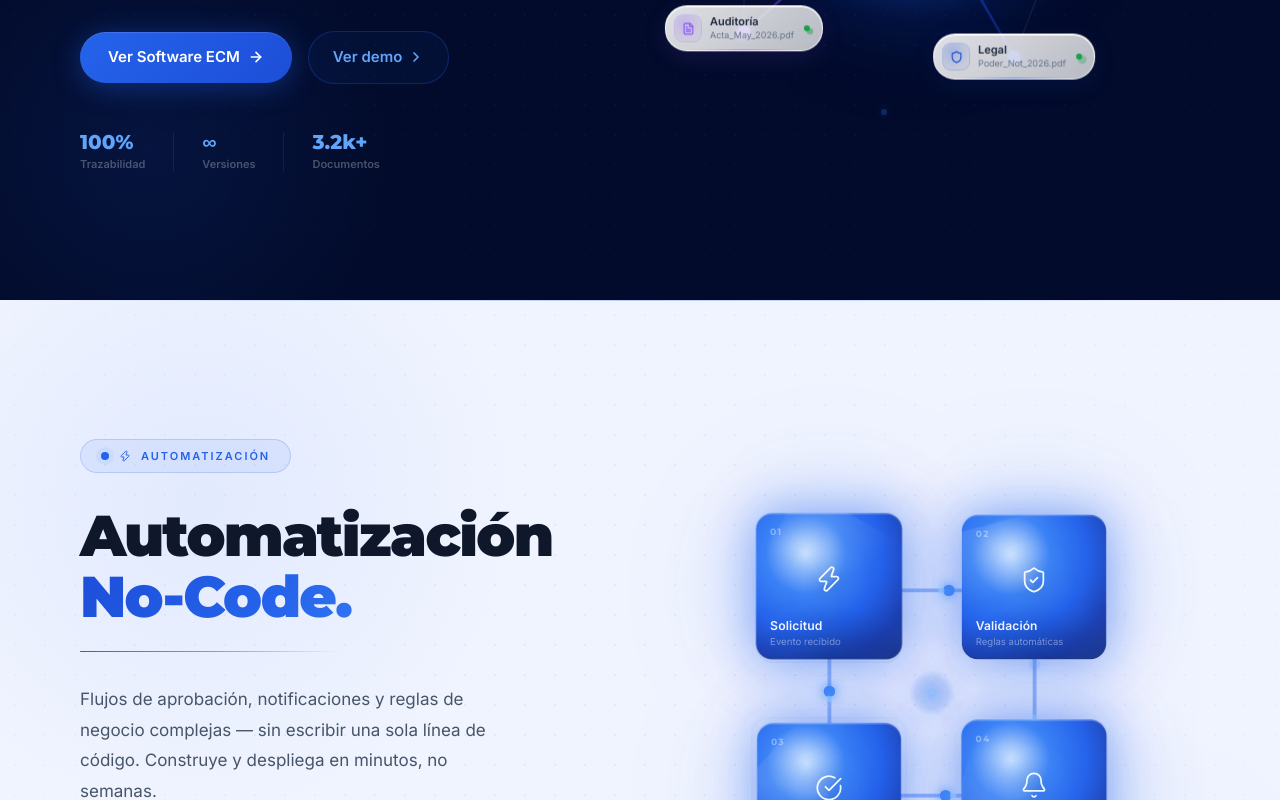
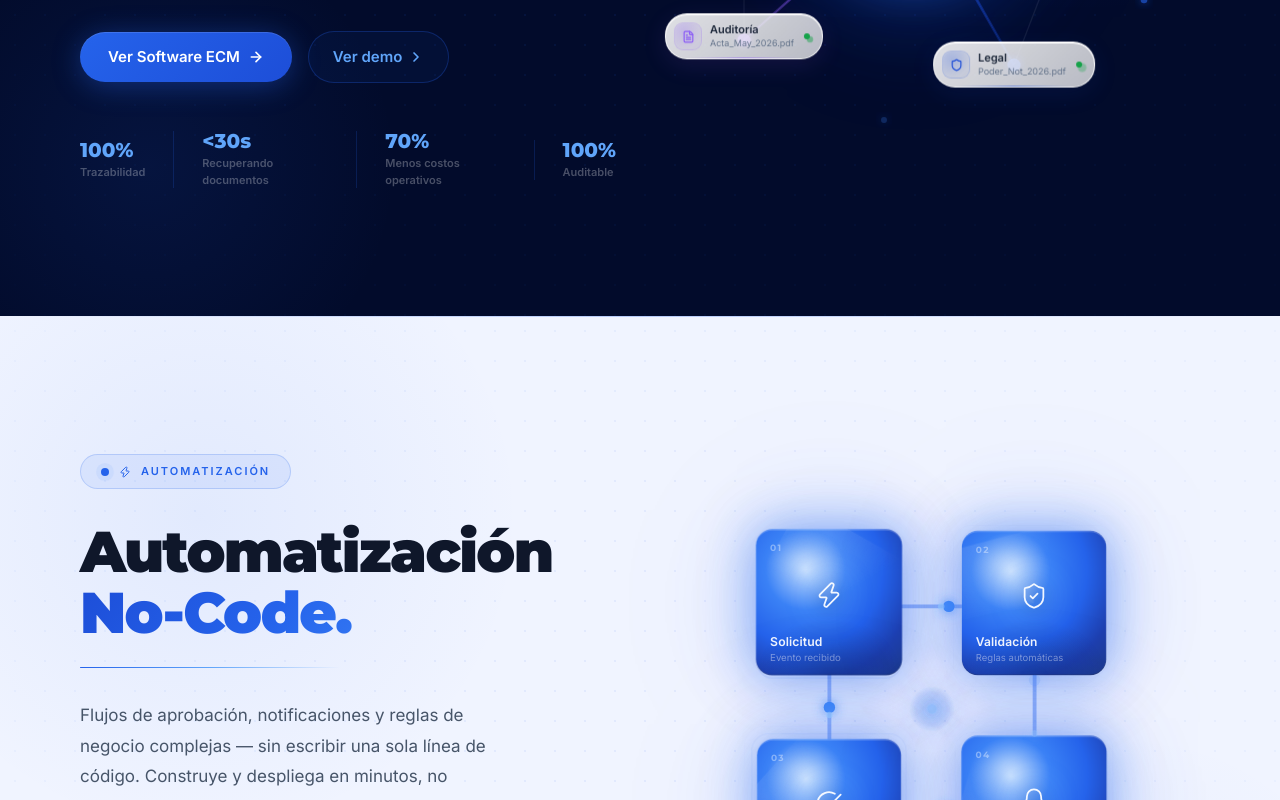
Before and after one commit to martingoodhomes/abbacore-web, a Next.js app: page / in a window 1280 px wide. Shown: the part 2120-2920 px from the top of the page. Built offline with nearby package versions, Linux system fonts and the light colour scheme.

Commit message:
Update ECM stats and replace Andres email with info@abba-core.com in footer

```diff
--- a/components/ECMSection.tsx
+++ b/components/ECMSection.tsx
@@ -513,9 +513,10 @@ export default function ECMSection() {
               transition={{ duration: 0.6, delay: 0.88 }}
             >
               {[
-                { val: '100%', label: 'Trazabilidad' },
-                { val: '∞',    label: 'Versiones'    },
-                { val: '3.2k+', label: 'Documentos'  },
+                { val: '100%', label: 'Trazabilidad'             },
+                { val: '<30s', label: 'Recuperando documentos'  },
+                { val: '70%',  label: 'Menos costos operativos' },
+                { val: '100%', label: 'Auditable'               },
               ].map((s, i) => (
                 <div
                   key={s.label}
--- a/components/Footer.tsx
+++ b/components/Footer.tsx
@@ -16,7 +16,7 @@ const company = [
   { label: 'Partners',  href: '/nosotros' },
 ]
 const contact = [
-  { Icon: Mail,          label: 'andres.casasbuenas@abba-core.com', href: 'mailto:andres.casasbuenas@abba-core.com' },
+  { Icon: Mail,          label: 'info@abba-core.com',              href: 'mailto:info@abba-core.com' },
   { Icon: MessageCircle, label: '+57 316 538 3437',                 href: 'https://wa.me/573165383437' },
   { Icon: Phone,         label: '+57 301 200 5752',                 href: 'tel:+573012005752' },
 ]
```
